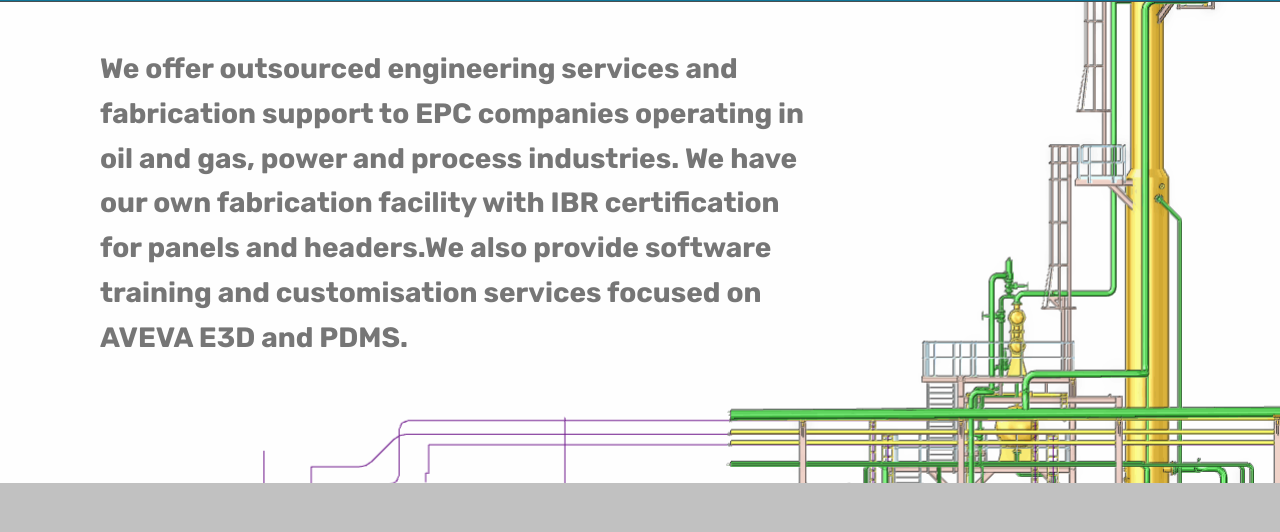
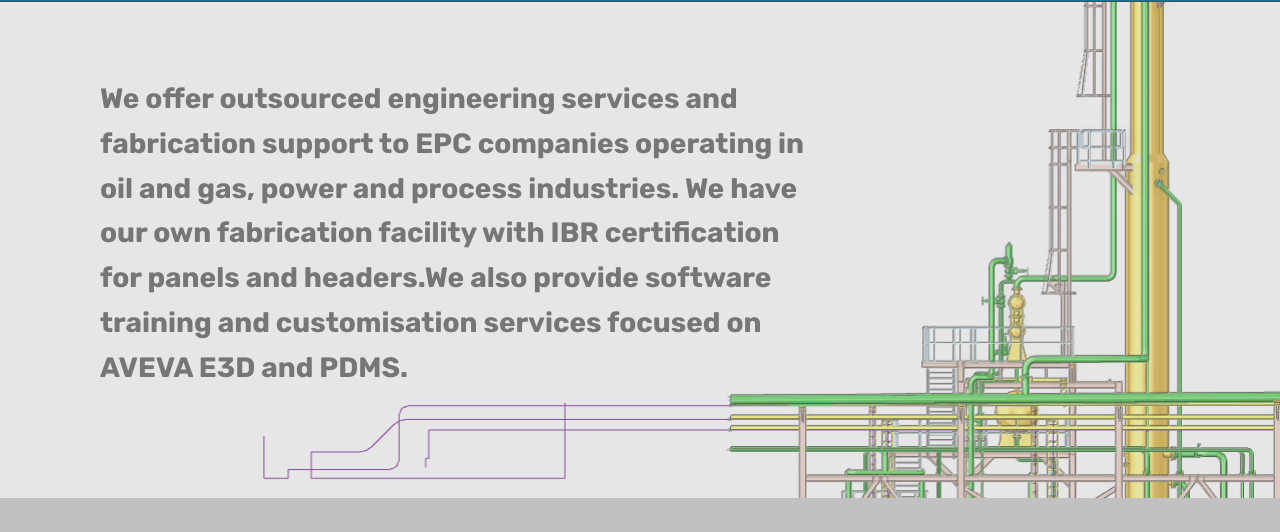
Before and after one commit to balajiaks/befab-new, a plain HTML site: page index.html in a window 1280 px wide. Shown: the part 101-633 px from the top of the page. Drawn offline with Linux system fonts and the light colour scheme; files whose address does not match are found by name.

Commit message:
create github pages

```diff
--- a/assets/mobirise/css/mbr-additional.css
+++ b/assets/mobirise/css/mbr-additional.css
@@ -1684,8 +1684,8 @@ body {
   background-color: #465052;
 }
 .cid-r8msBil5Ow {
-  padding-top: 45px;
-  padding-bottom: 90px;
+  padding-top: 75px;
+  padding-bottom: 75px;
   background-image: url("../../../assets/images/e3d07-2-1600x1200.png");
 }
 .cid-r8msBil5Ow h1 {
--- a/index.html
+++ b/index.html
@@ -14,8 +14,8 @@
   <link rel="stylesheet" href="assets/bootstrap/css/bootstrap.min.css">
   <link rel="stylesheet" href="assets/bootstrap/css/bootstrap-grid.min.css">
   <link rel="stylesheet" href="assets/bootstrap/css/bootstrap-reboot.min.css">
+  <link rel="stylesheet" href="assets/dropdown/css/style.css">
   <link rel="stylesheet" href="assets/animatecss/animate.min.css">
-  <link rel="stylesheet" href="assets/dropdown/css/style.css">
   <link rel="stylesheet" href="assets/theme/css/style.css">
   <link rel="stylesheet" href="assets/mobirise/css/mbr-additional.css" type="text/css">
 
@@ -65,7 +65,7 @@
     </nav>
 </section>
 
-<section class="engine"><a href="https://mobirise.info/c">web builder</a></section><section class="mbr-section content5 cid-r8fPPfDR6G" id="content5-p">
+<section class="engine"><a href="https://mobirise.info/s">bootstrap theme</a></section><section class="mbr-section content5 cid-r8fPPfDR6G" id="content5-p">
 
 
 
@@ -85,11 +85,11 @@
     </div>
 </section>
 
-<section class="header9 cid-r8msBil5Ow mbr-parallax-background" id="header9-2g">
+<section class="header9 cid-r8msBil5Ow" id="header9-2g">
 
 
 
-    <div class="mbr-overlay" style="opacity: 0.1; background-color: rgb(239, 239, 239);">
+    <div class="mbr-overlay" style="opacity: 0.4; background-color: rgb(193, 193, 193);">
     </div>
 
     <div class="container">
@@ -189,11 +189,10 @@
   <script src="assets/popper/popper.min.js"></script>
   <script src="assets/tether/tether.min.js"></script>
   <script src="assets/bootstrap/js/bootstrap.min.js"></script>
-  <script src="assets/smoothscroll/smooth-scroll.js"></script>
+  <script src="assets/dropdown/js/script.min.js"></script>
   <script src="assets/touchswipe/jquery.touch-swipe.min.js"></script>
   <script src="assets/viewportchecker/jquery.viewportchecker.js"></script>
-  <script src="assets/parallax/jarallax.min.js"></script>
-  <script src="assets/dropdown/js/script.min.js"></script>
+  <script src="assets/smoothscroll/smooth-scroll.js"></script>
   <script src="assets/theme/js/script.js"></script>
 
 
```
Also changed, not shown: ContactUs.html (+1 -1 lines), 1 other file.
